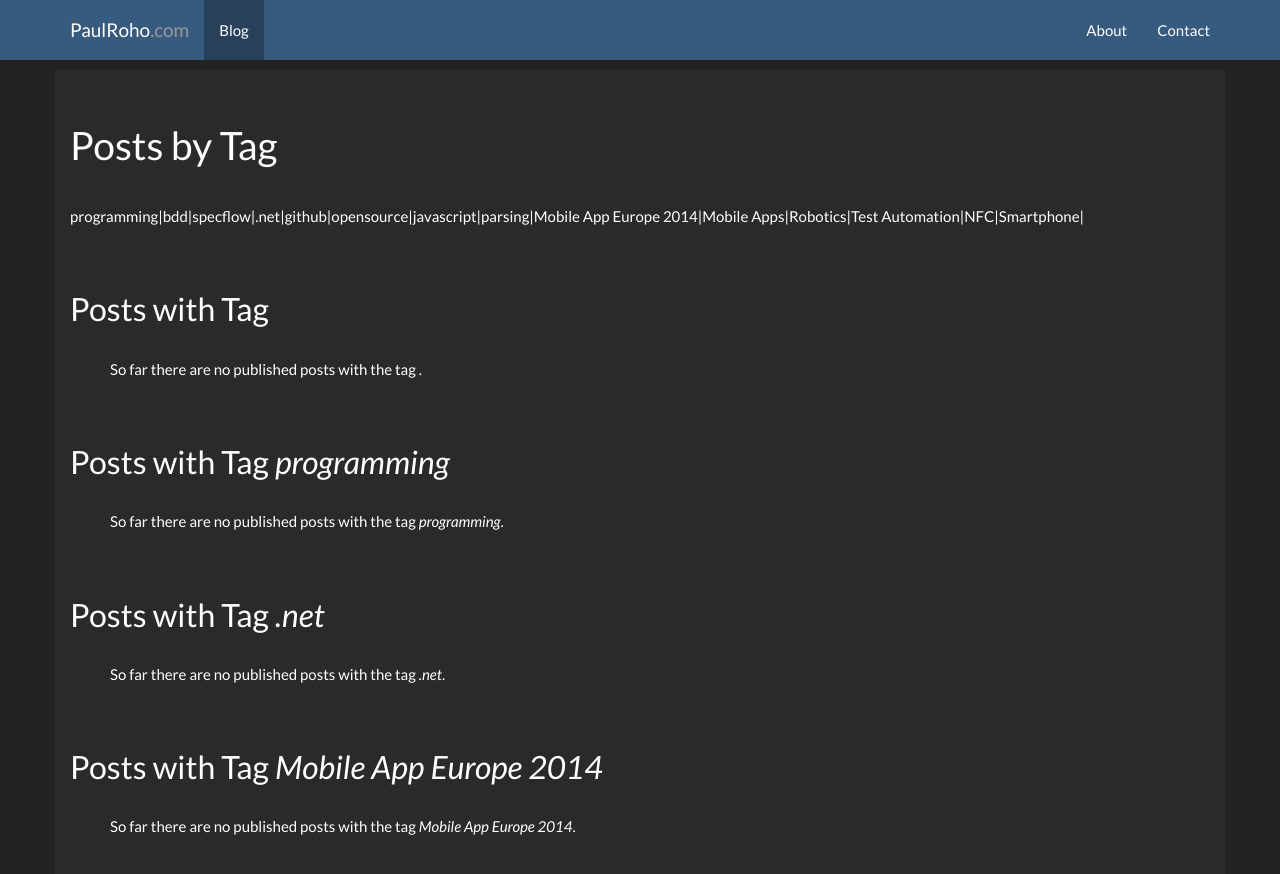
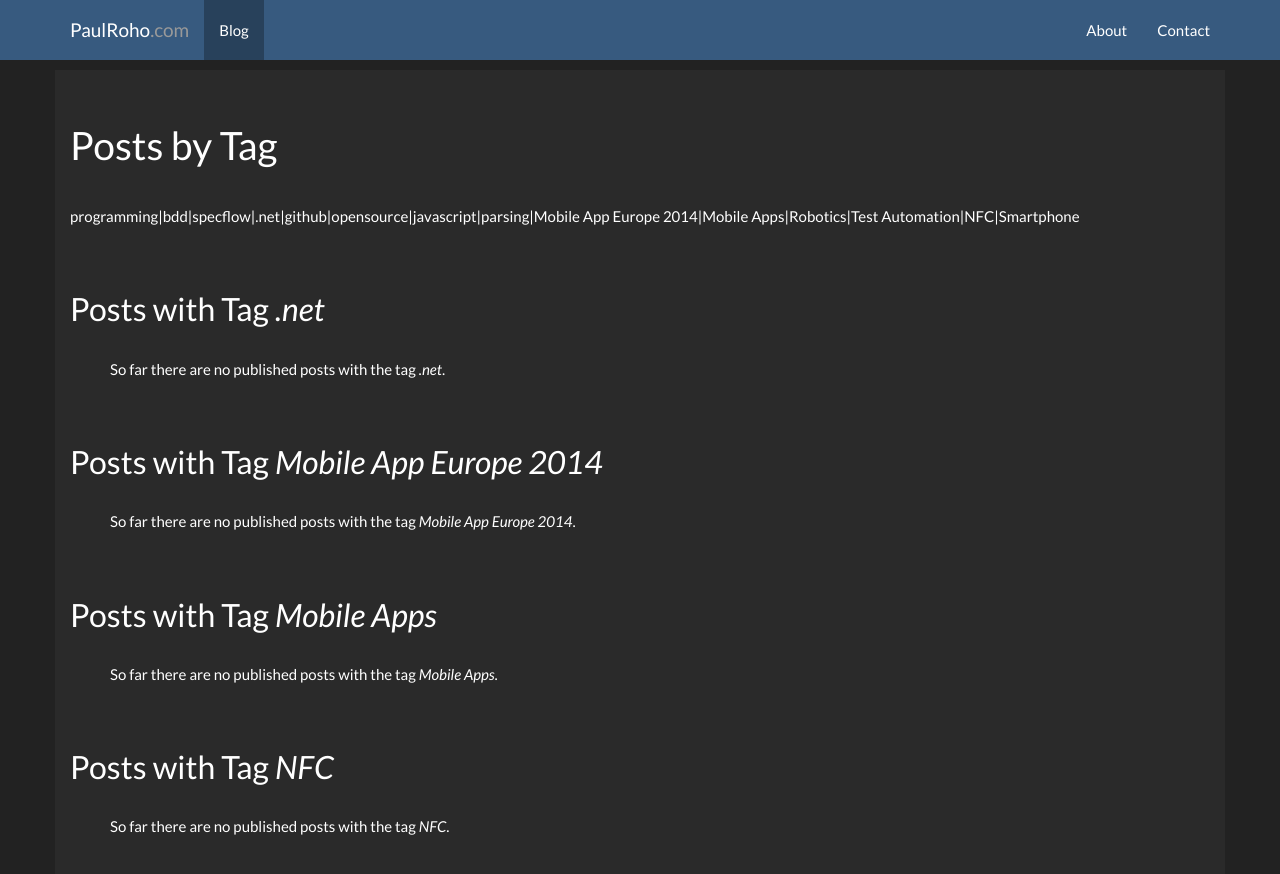
Before and after one commit to paulroho/paulroho.github.io, a Jekyll site: the page built from blog/tags/index.html, in a window 1280 px wide and 900 px high. Shown: the top 874 px of the window. Built offline with Jekyll 4.4.1, drawn with Linux system fonts in a browser that asks for light colours; nearby versions of some CDN libraries; some of the changed lines change nothing that is shown; some of the changed text lies outside the part shown.

Commit message:
next step

```diff
--- a/blog/tags/index.html
+++ b/blog/tags/index.html
@@ -3,9 +3,7 @@
 title: Posts by Tag
 ---
 <h1>Posts by Tag</h1>
-{% capture tags %}
-  {% for tag in site.tags %}{{ tag[0] }}|{% endfor %}
-{% endcapture %}
+{% capture tags %}{% for tag in site.tags %}{{ tag[0] }}{% unless forloop.last %}|{% endunless %}{% endfor %}{% endcapture %}
 <p>{{ tags }}</p>
 {% assign sortedtags = tags | split:'|' | sort %}
 
```
